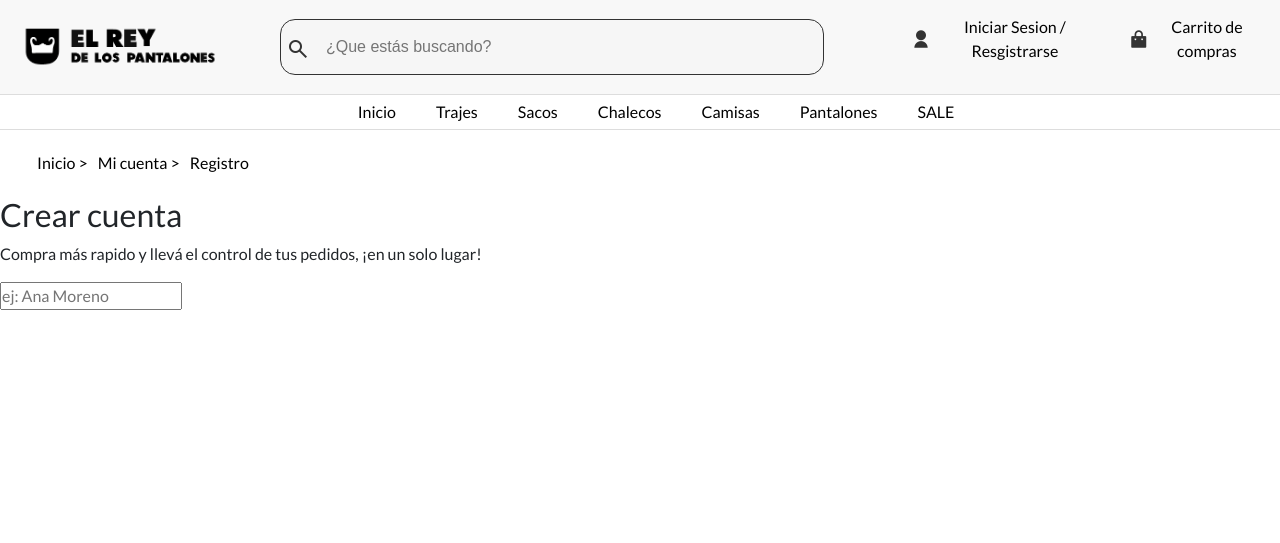
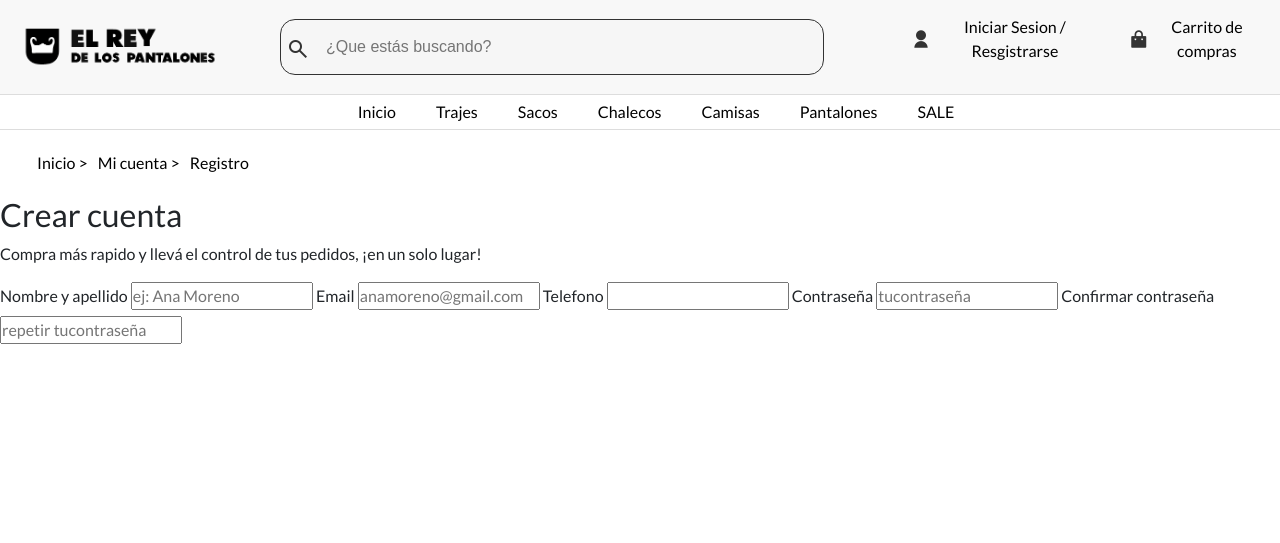
Before and after one commit to DanielAldave/DPFS_Daniel_Aldave, a Node server app: template views/Registro.html in a window 1280 px wide. Shown: the top 543 px of the page. Run offline with Node 20, Linux system fonts and the light colour scheme; the template is opened without the code that fills it, so the values that code supplies are empty; some libraries are stand-ins or nearby versions.

Commit message:
actualizacion de view

```diff
--- a/views/Registro.html
+++ b/views/Registro.html
@@ -70,11 +70,18 @@
         <!-- Crear cuenta -->
         <h2>Crear cuenta</h2>
         <p>Compra más rapido y llevá el control de tus pedidos, ¡en un solo lugar!</p>
-
-        <label for="Nombre y apellido">
-            <input type="text" name="Nombre y apellido" id="Nombre y apellido" placeholder="ej: Ana Moreno" required>
-        </label>
-
+        <form class="registro" action="">
+            <label for="nombre-apellido">Nombre y apellido</label>
+            <input type="text" name="Nombre y apellido" id="nombre-apellido" placeholder="ej: Ana Moreno" required>
+            <label for="email">Email</label>
+            <input type="text" name="" placeholder="anamoreno@gmail.com" id="email" required>
+            <label for="telefono">Telefono</label>
+            <input type="tel" name="" id="">
+            <label for="password">Contraseña</label>
+            <input type="password" name="" id="password" placeholder="tucontraseña" required>
+            <label for="password">Confirmar contraseña</label>
+            <input type="password" name="" id="password" placeholder="repetir tucontraseña" required>
+        </form>
     </main>
         <!-- Empieza el footer de la pagina -->
     <footer>
```
